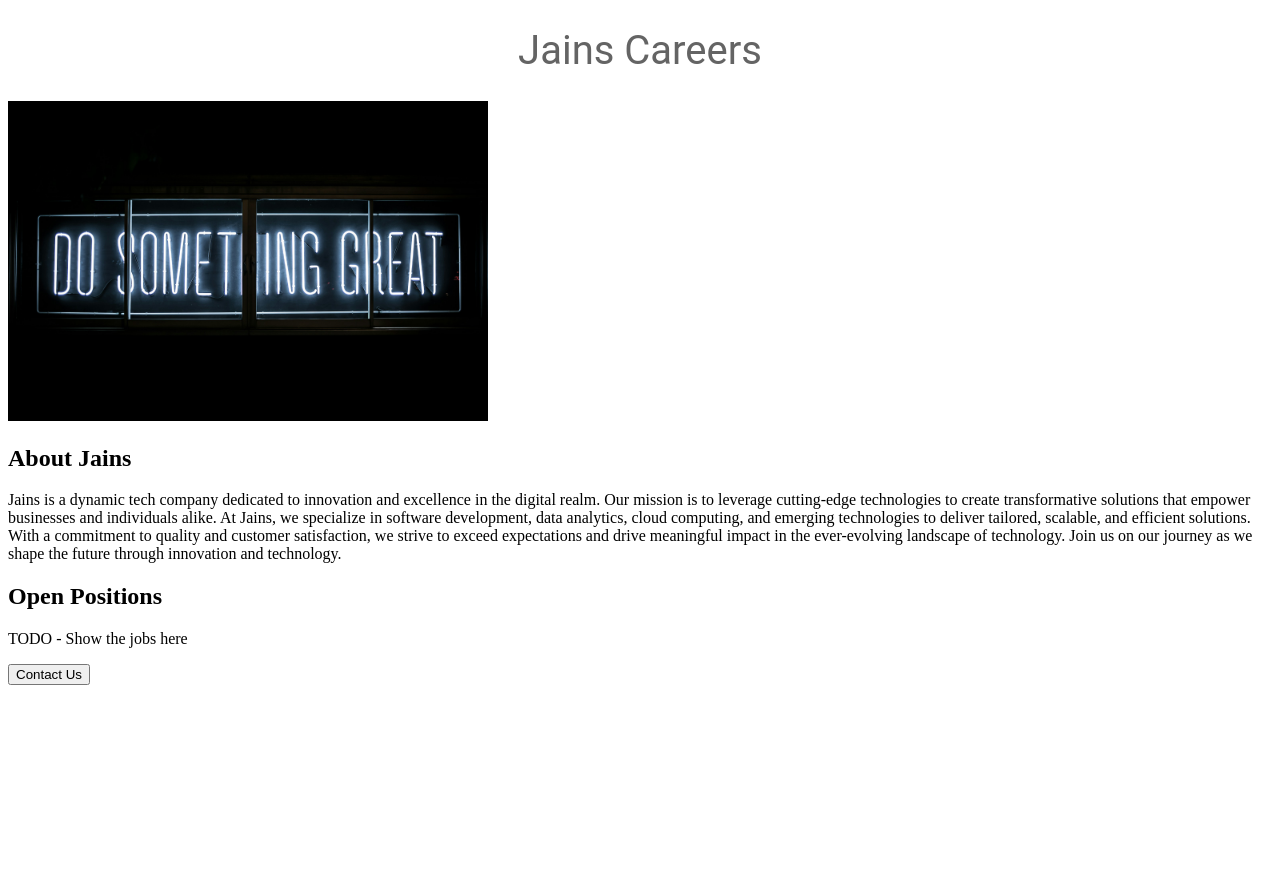
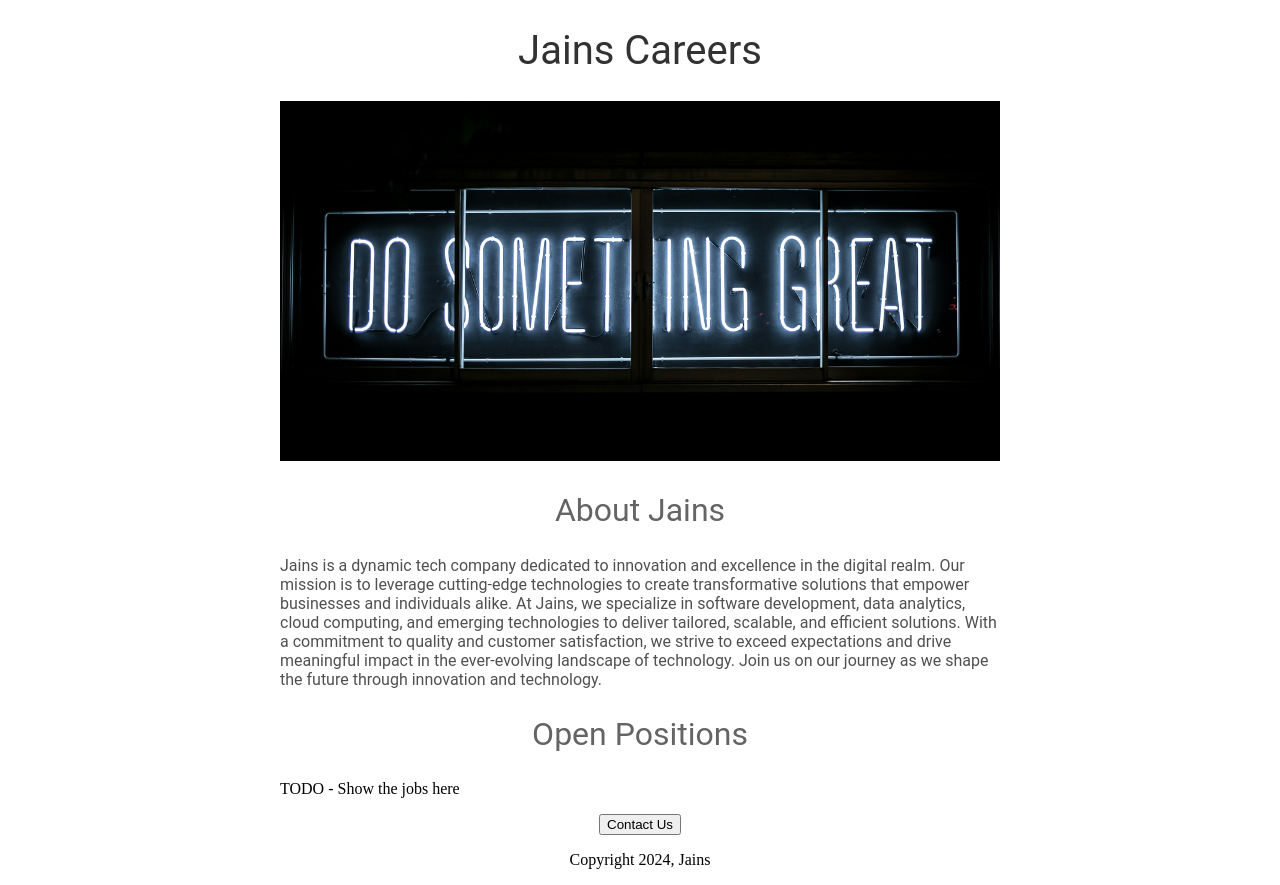
Before and after one commit to ashkjain/LearnFlask, a Flask app: page / in a window 1280 px wide. Before the commit the page ends 685 px from the top, so only its background shows below. Run offline with Flask 3, Linux system fonts and the light colour scheme.

Commit message:
Added more styles and more HTML

```diff
--- a/app.py
+++ b/app.py
@@ -6,5 +6,6 @@ app = Flask(__name__)
 def hello_world():
     return render_template('./home.html')
 
+
 if __name__ == "__main__":
     app.run(host="0.0.0.0", debug=True, port=5000)
--- a/templates/home.html
+++ b/templates/home.html
@@ -10,23 +10,46 @@
             font-size: 40px;
             font-family: Roboto;
             font-weight: normal;
-            color: rgb(100,100, 100);
+            color: rgb(50,50,50);
             text-align: center;
         }
 
         #banner{
+            width: 100%;
+            height: 360px;
+            object-fit: cover;
+        }
 
+        h2{
+            font-family: Roboto;
+            font-size: 32px;
+            color: rgb(100,100,100);
+            text-align: center;
+            font-weight: normal;
+        }
+        .bodytext{
+            font-family: Roboto;
+            color: rgb(80,80,80);
+        }
+        #container{
+            max-width: 720px;
+            margin: 0 auto;
         }
     </style>
 </head>
 <body>
+    <div id="container">
 <h1>Jains Careers</h1>
-<img id="banner" src="static/banner.jpg" alt="" height="320">
+<img id="banner" src="static/banner.jpg" alt="">
 <h2>About Jains</h2>
-<p>
+<p class="bodytext">
     Jains is a dynamic tech company dedicated to innovation and excellence in the digital realm. Our mission is to leverage cutting-edge technologies to create transformative solutions that empower businesses and individuals alike. At Jains, we specialize in software development, data analytics, cloud computing, and emerging technologies to deliver tailored, scalable, and efficient solutions. With a commitment to quality and customer satisfaction, we strive to exceed expectations and drive meaningful impact in the ever-evolving landscape of technology. Join us on our journey as we shape the future through innovation and technology.</p>
     <h2>Open Positions</h2>
     <p>TODO -  Show the jobs here</p>
-    <button>Contact Us</button>
+    <div style="text-align: center;">
+        <button id="contactbutton">Contact Us</button>
+        <p>Copyright 2024, Jains</p>
+    </div>
+</div>
 </body>
 </html>
```
Also changed, not shown: templates/contact.html (added, +11 -0 lines).
